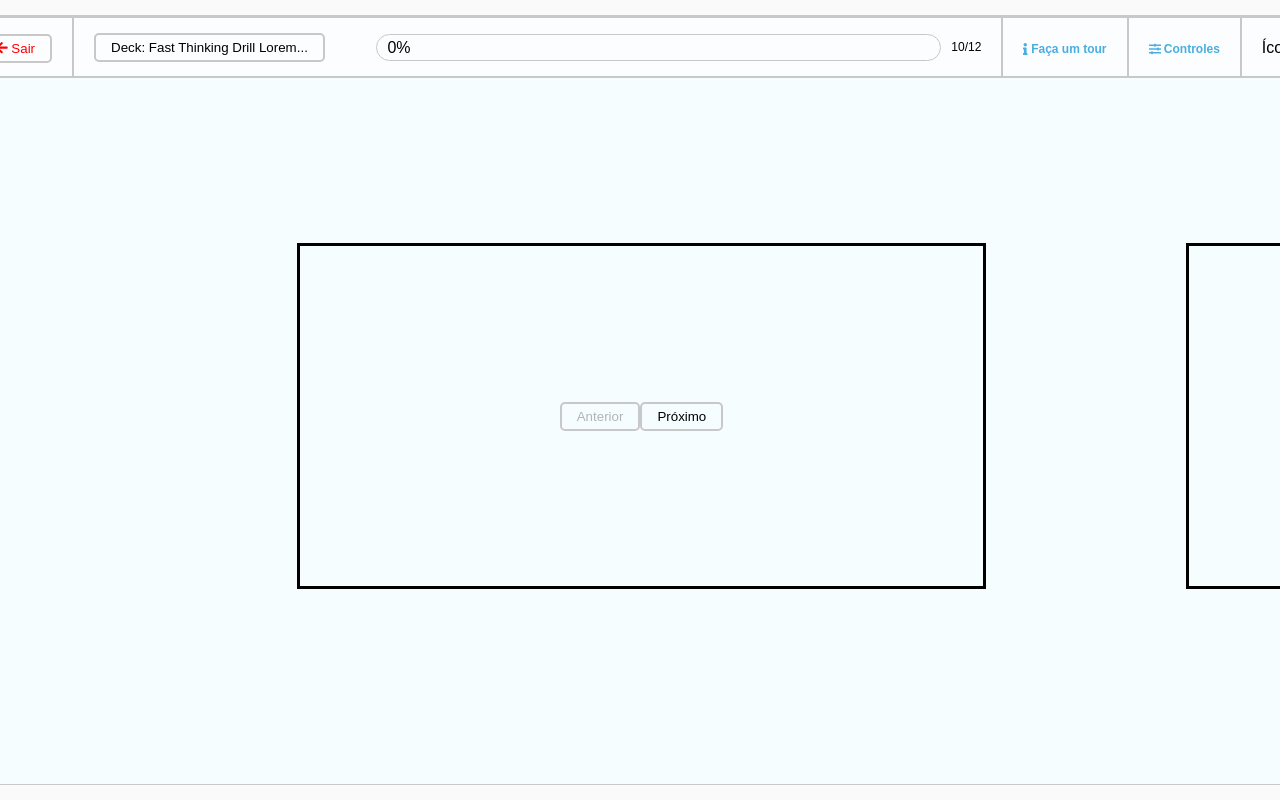
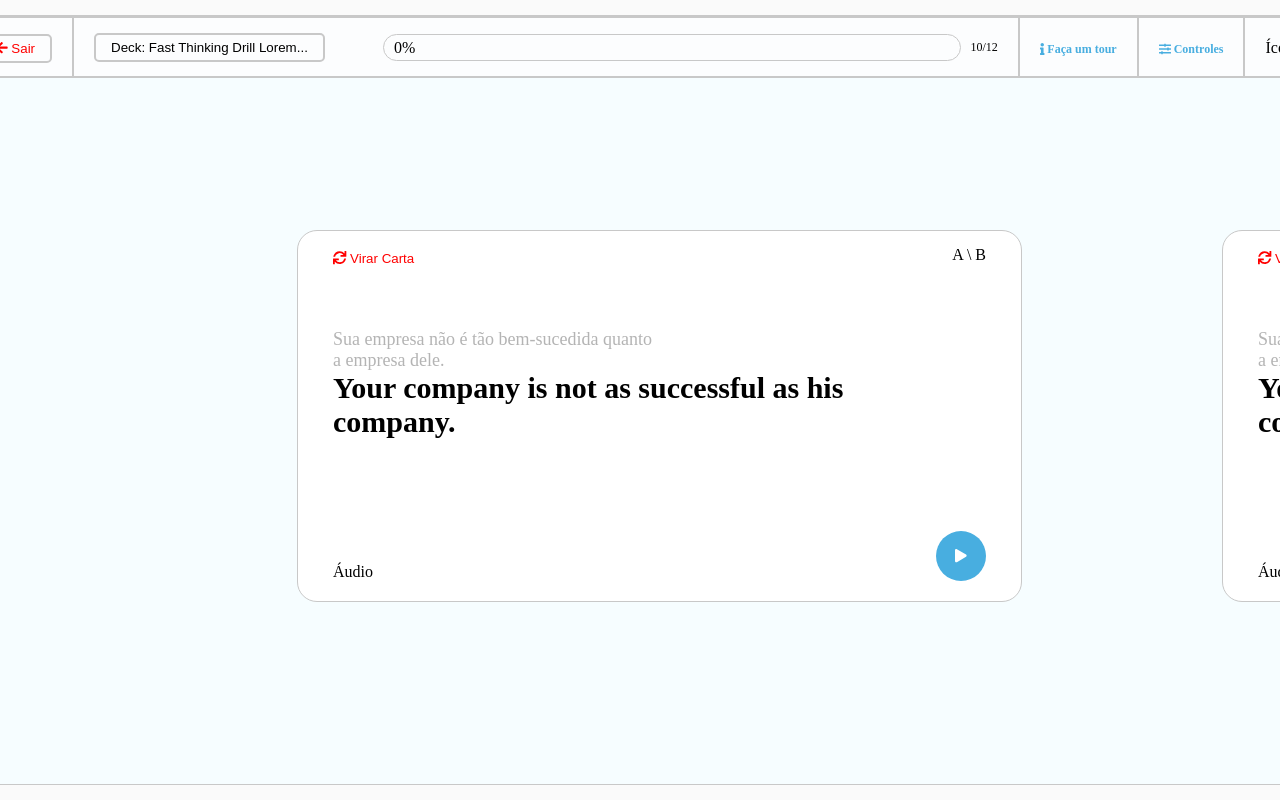
Before and after one commit to raphaelalvarenga/fluency-academy-flashcards, a React (Create React App) app: page / in a window 1280 px wide. Shown: the top 800 px of the page. Built offline with nearby package versions, Linux system fonts and the light colour scheme.

Commit message:
[Card Styling] The card has been styled. Few things still need to get styled, however, many others were made so the commit is to safely register the first stage of changes.

```diff
--- a/src/styled-components.js
+++ b/src/styled-components.js
@@ -6,7 +6,6 @@ export const GlobalStyle = createGlobalStyle`
         margin: 0;
         padding: 0;
         box-sizing: border-box;
-        font-family: Arial
     }
 `
 
@@ -128,10 +127,14 @@ export const Card = styled.div`
     border-style: solid;
     min-width: 683px;
     min-height: 340px;
-    line-height: 340px;
     text-align: center;
     margin-right: 200px;
     transition: 0.5s;
+    padding: 15px 20px;
+    background-color: rgb(255, 255, 255);
+    border-color: rgb(200, 200, 200);
+    border-width: 1px;
+    border-radius: 20px;
 
     ${
         props => props.marginLeft && css`
@@ -139,3 +142,47 @@ export const Card = styled.div`
         `
     }
 `
+export const CardHeader = styled.div`
+    display: flex;
+    justify-content: space-between;
+    padding-right: 15px;
+`
+
+export const CardContent = styled.div`
+    text-align: left;
+    padding: 0 15px;
+`
+
+export const CardAnswer = styled.div`
+    height: 100px;
+    display: flex;
+    align-items: flex-end;
+    width: 50%;
+    color: rgb(180, 180, 180);
+    font-size: 18px;
+`
+
+export const CardQuestion = styled.div`
+    font-size: 30px;
+    height: 150px;
+    font-weight: bold;
+    width: 90%;
+`
+
+export const CardAudio = styled.div`
+    display: flex;
+    justify-content: space-between;
+    height: 60px;
+    align-items: flex-end;
+`
+export const PlayButton = styled.button`
+    width: 50px;
+    height: 50px;
+    text-align: center;
+    line-height: 50px;
+    border-radius: 25px;
+    border-style: none;
+    background-color: rgb(72, 174, 224);
+    color: rgb(255, 255, 255);
+    cursor: pointer;
+`
--- a/src/views/Flashcards.js
+++ b/src/views/Flashcards.js
@@ -2,10 +2,11 @@ import React, { useState } from "react";
 import {
     Container, Content, Header, HeaderItems, HeaderProgress, Button,
     ProgressBarOutside, ProgressBarInside, DivFlex, StyledLink, CardsSection,
-    Card
+    Card, CardHeader, CardContent, CardAnswer, CardQuestion, CardAudio,
+    PlayButton
 } from "../styled-components";
 import { FontAwesomeIcon } from "@fortawesome/react-fontawesome";
-import { faArrowLeft, faInfo, faSlidersH } from "@fortawesome/free-solid-svg-icons";
+import { faArrowLeft, faInfo, faSlidersH, faSync, faPlay } from "@fortawesome/free-solid-svg-icons";
 
 const Flashcards = () => {
 
@@ -50,14 +51,39 @@ const Flashcards = () => {
                 <HeaderItems>Ícone</HeaderItems>
             </Header>
 
-
-
             <CardsSection>
                 {
                     cards.map((card, index) => (
                         <Card marginLeft = {index === 0 ? `${cardMargin}px` : 0}>
+                            <CardHeader>
+                                <div>
+                                    <Button color = "danger">
+                                        <FontAwesomeIcon icon = {faSync} /> Virar Carta
+                                    </Button>
+                                </div>
+                                <div>A \ B</div>
+                            </CardHeader>
+
+                            <CardContent>
+                                <CardAnswer>
+                                    <div>Sua empresa não é tão bem-sucedida quanto a empresa dele.</div>
+                                </CardAnswer>
+
+                                <CardQuestion>
+                                    <div>Your company is not as successful as his company.</div>
+                                </CardQuestion>
+
+                                <CardAudio>
+                                    <div>Áudio</div>
+                                    <div>
+                                        <PlayButton><FontAwesomeIcon icon = {faPlay} /></PlayButton>
+                                    </div>
+                                </CardAudio>
+                            </CardContent>
+
+
                             <div style = {{textAlign: "center"}}>
-                                <Button
+                                {/* <Button
                                     fill = "outlined"
                                     disabled = {index === 0 ? true : false}
                                     onClick = {() => setCardMargin(cardMargin + 889)}
@@ -67,7 +93,7 @@ const Flashcards = () => {
                                     fill = "outlined"
                                     disabled = {index === cards.length - 1 ? true : false}
                                     onClick = {() => setCardMargin(cardMargin - 889)}
-                                >Próximo</Button>
+                                >Próximo</Button> */}
                             </div>
                         </Card>
                     ))
```
